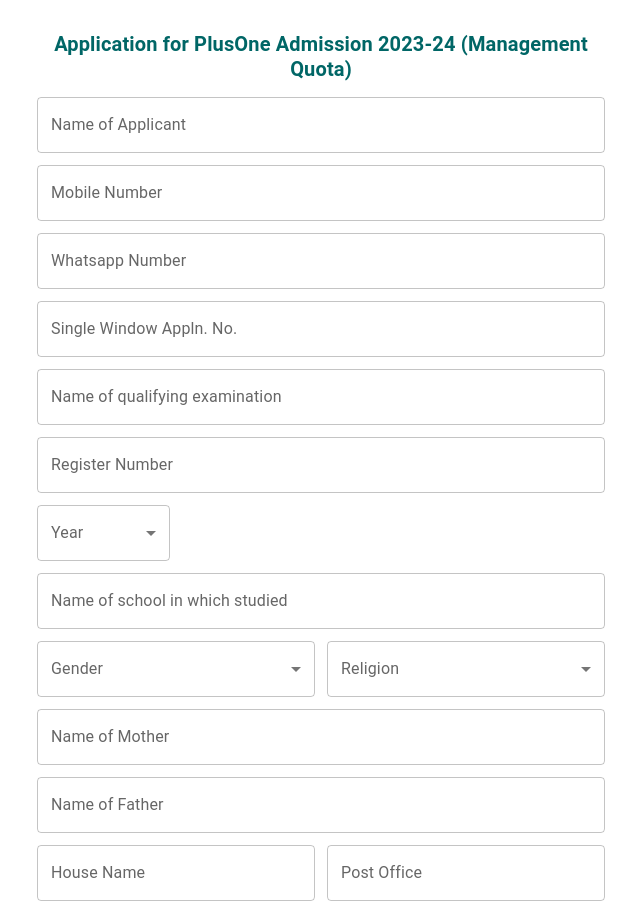
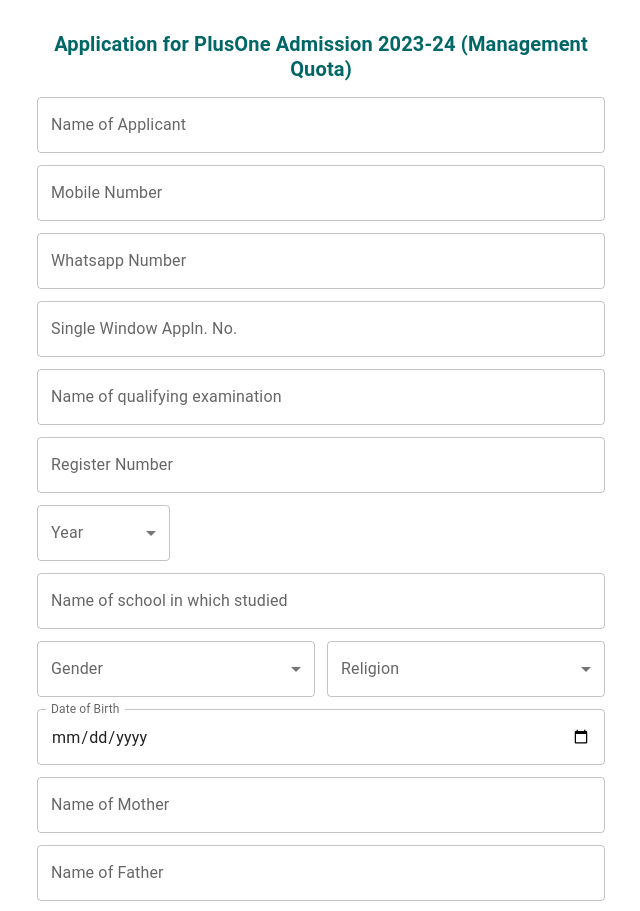
Before and after one commit to dilshad360/emeahss-portal, a React (Create React App) app: page /#/register in a window 1280 px wide. Shown: the top 911 px of the page, without its empty margins (319-959 px from the left). Built offline with nearby package versions, Linux system fonts and the light colour scheme.

Commit message:
feat: date of birth field

```diff
--- a/package.json
+++ b/package.json
@@ -7,6 +7,7 @@
     "@emotion/styled": "^11.10.8",
     "@mui/lab": "^5.0.0-alpha.129",
     "@mui/material": "^5.12.3",
+    "@mui/x-date-pickers": "^6.3.1",
     "@testing-library/jest-dom": "^5.16.5",
     "@testing-library/react": "^13.4.0",
     "@testing-library/user-event": "^13.5.0",
--- a/src/pages/Register.jsx
+++ b/src/pages/Register.jsx
@@ -85,6 +85,7 @@ const validationSchema = yup.object().shape({
   schoolName: yup.string().required("Name of school is required"),
   gender: yup.string().required("Gender is required"),
   religion: yup.string().required("Religion is required"),
+  dateOfBirth: yup.string().required("Date of Birth is required"),
   motherName: yup.string().required("Name of Mother is required"),
   fatherName: yup.string().required("Name of Father is required"),
   houseName: yup.string().required("House Name is required"),
@@ -238,6 +239,22 @@ function RegistrationForm() {
             <Grid item xs={12}>
               <FormField
                 as={TextField}
+                name="dateOfBirth"
+                label="Date of Birth"
+                type="date"
+                InputLabelProps={{
+                  shrink: true,
+                }}
+                fullWidth
+                error={errors.dateOfBirth && touched.dateOfBirth}
+                helperText={
+                  errors.dateOfBirth && touched.dateOfBirth && errors.dateOfBirth
+                }
+              />
+            </Grid>
+            <Grid item xs={12}>
+              <FormField
+                as={TextField}
                 name="motherName"
                 label="Name of Mother"
                 type="text"
@@ -307,7 +324,7 @@ function RegistrationForm() {
               />
             </Grid>
           </Grid>
-          <Divider className="py-5" >Marksheet </Divider>
+          <Divider className="py-4"/>
 
           <SubmitButton variant="contained" type="submit">
             Submit
```
Also changed, not shown: 1 other file (tests, documents, lock files or other folders).
